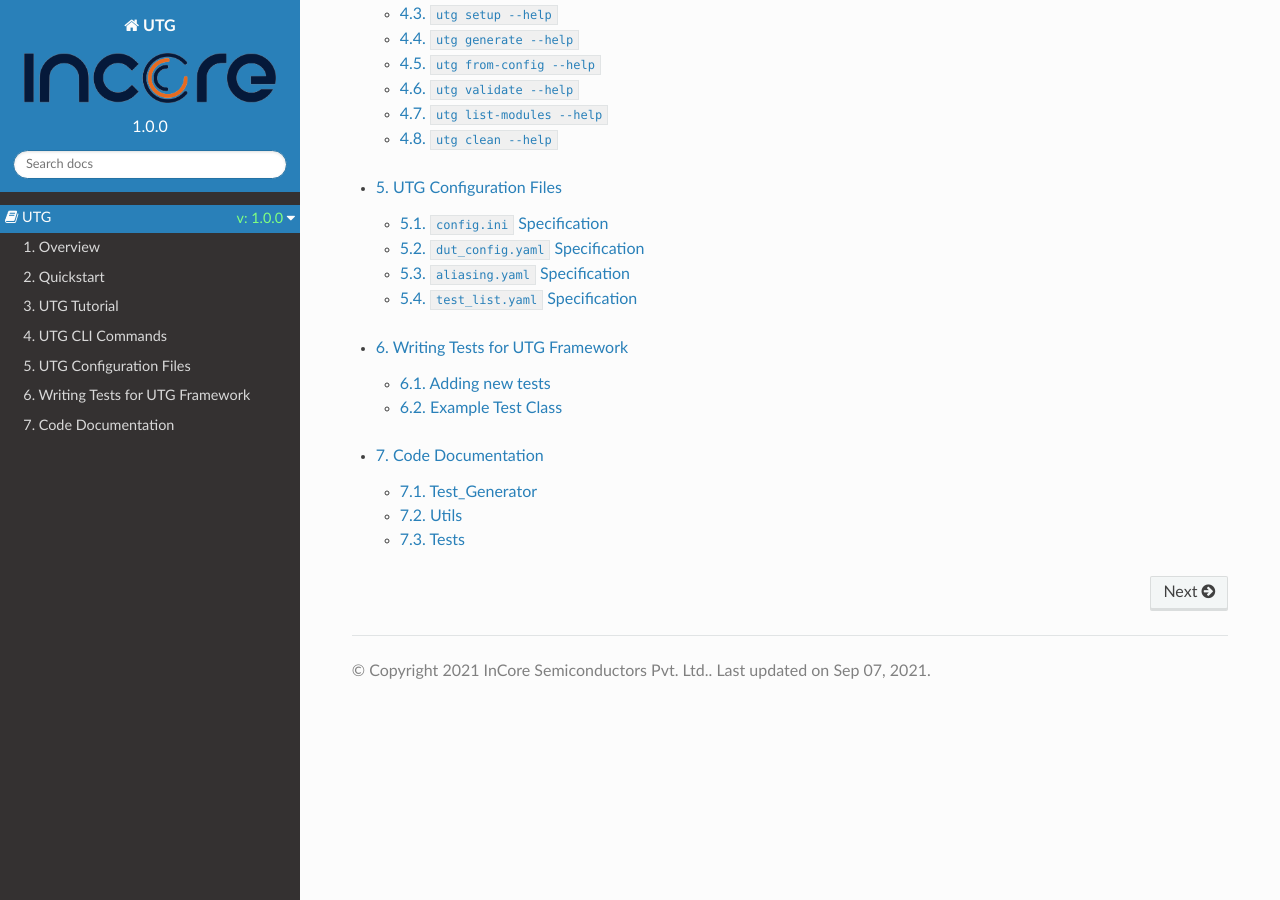
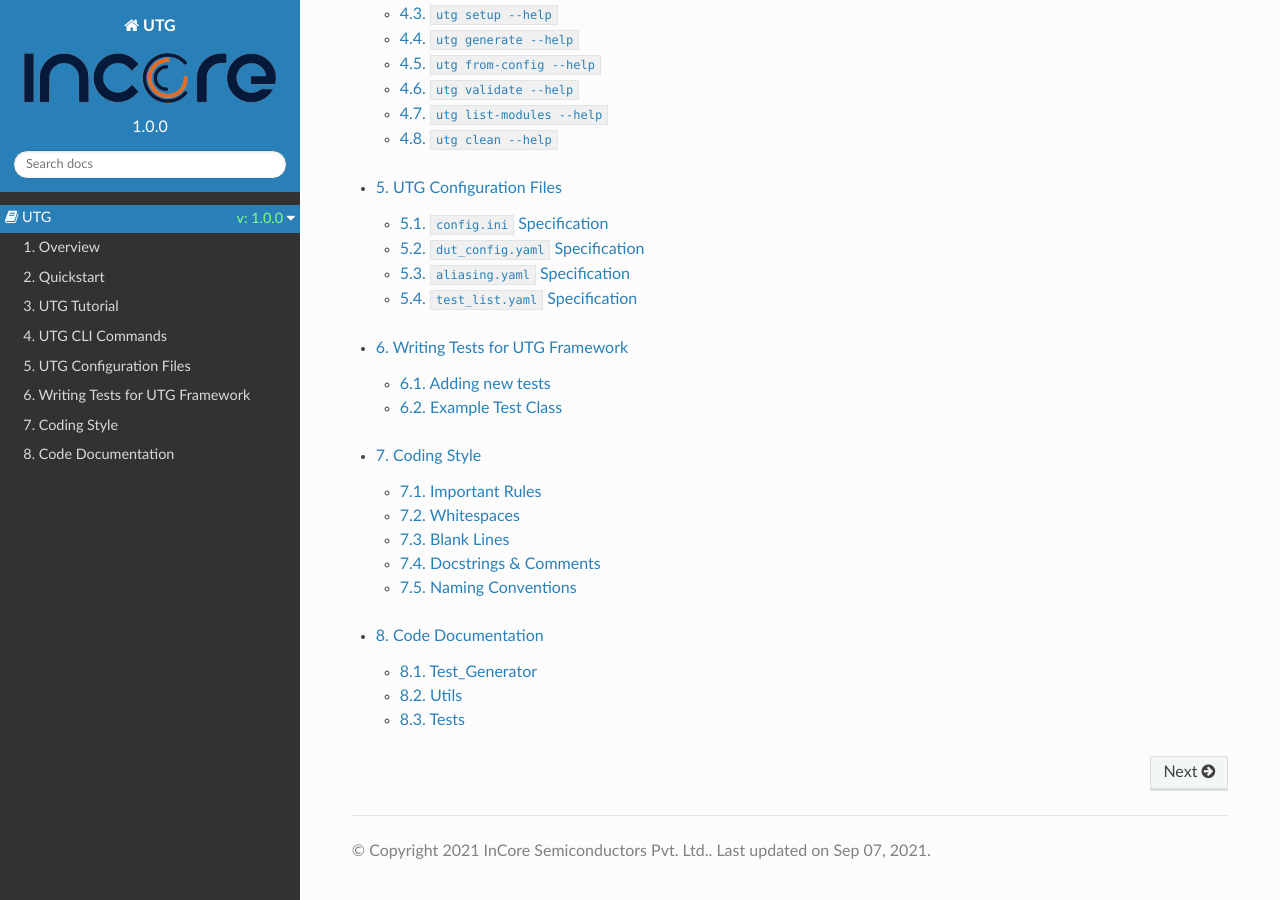
Before and after one commit to incoresemi/uatg, a Sphinx documentation site: the page built from docs/source/index.rst, in a window 1280 px wide and 900 px high, scrolled down 578 px. Built offline with Sphinx 7.4.7 and the Read the Docs theme 2.0.0, drawn with Linux system fonts in a browser that asks for light colours; pages that are not in the unit, such as notebooks, are missing from menus; some of the changed lines change nothing that is shown.

Commit message:
added coding_style.rst

```diff
--- /dev/null
+++ b/docs/source/coding_style.rst
@@ -0,0 +1,123 @@
+.. _coding_style:
+
+=============
+Coding Style
+=============
+
+To maintain our source code clean and consistent, we use
+`Google-Python <https://github.com/google/styleguide/blob/gh-pages/pyguide.md>`__
+formatting along with a few additional naming conventions and rules. The
+formatting tool can be installed by following the
+`Google-yapf <https://github.com/google/styleguide/blob/gh-pages/pyguide.md>`__
+guide. One can use the ``--style google`` flag in yapf to use the
+Google-Python formatting.
+
+Important Rules
+~~~~~~~~~~~~~~~
+
+-  Maximum line length is **80** characters. Exceptions are: Imports,
+   URL's, Paths and docstrings that cant be split into separate lines.
+-  Variables **SHOULD** be named in ***snake*\ case\_** and not in
+   CamelCasing.
+-  Use parantheses ``()`` minimally.
+-  Prefer small and focussed functions & classes.
+-  Python's implicit line concatenation allow extending of expressions
+   in ``(), [], {}``. These expressions can be split over multiple line
+   without using backslashes.
+
+   .. code:: python
+
+       # Implicit Line Concatenation
+       def function(name, age, height=100, country='IND', qualification='Some Degree',
+                    Job='Unemployed', hobbies='swimming'):
+                   pass
+
+        list_of_fruits = [
+            'apple', 'mango',
+            'kivy',
+            'peach'
+        ]
+
+-  When a literal string won't fit on a single line, use parentheses for
+   implicit line joining.
+
+   .. code:: python
+
+       x = ('This is a very very very long long '
+            'long long long long long long string')
+
+-  Use Python3's
+   `f-strings <https://www.python.org/dev/peps/pep-0498/>`__ wherever
+   possible and avoid ``.format`` and string concatenations.
+   \`\`\`python first\_name = 'John' last\_name = 'Doe'
+
+Avoid This!
+===========
+
+print('Full Name: {0} {1}'.format(first\_name, last\_name)) print('Full
+Name: ' + first\_name + ' ' + last\_name)
+
+Instead Use F-strings
+=====================
+
+print(f'Full Name: {first\_name} {last\_name}') \`\`\` ### Indendation
+\* Never use tabs and spaces together. \* Use **Tabs for indentation**.
+And each tab corresponds to 4 spaces. \* In the case of line
+continuation, align the new line's wrapping vertically.
+
+Whitespaces
+~~~~~~~~~~~
+
+-  Follow standard typographic rules for the use of spaces around
+   punctuation.
+-  No whitespace inside parentheses, brackets or braces.
+-  No whitespace before a comma, semicolon, or colon.
+-  Should use whitespace after a comma, semicolon, or colon, except at
+   the end of the line.
+-  No trailing whitespace.
+-  Surround binary operators with a single space on either side for
+   assignment ``=``, comparisons
+   (``==, <, >, !=, <>, <=, >=, in, not in, is, is not``), and Booleans
+   (``and, or, not``).
+
+   .. code:: python
+
+       # Not this!
+       ans = [ 'apple', { 'a' : 5 }, ( '3' , '4') ]
+       #      ^          ^   ^ ^ ^    ^   ^  ^   ^
+       # Instead
+       ans = ['apple', {'a': 5}, ('3', '4')]
+
+Blank Lines
+~~~~~~~~~~~
+
+-  Two blank lines between top-level definitions, for both functions and
+   class definitions.
+-  One blank line between method definitions and between the class line
+   and the first method.
+-  No blank line following a ``def`` line. Use single blank lines as you
+   judge appropriate within functions or methods.
+
+Docstrings & Comments
+~~~~~~~~~~~~~~~~~~~~~
+
+A docstring is a string that is the first statement in a package,
+module, class or function. \* Always use the three double-quote
+``""" docstring """`` format for docstrings (`PEP
+257 <https://www.google.com/url?sa=D&q=http://www.python.org/dev/peps/pep-0257/>`__).
+\* A docstring should be organized as a summary line (a line not
+exceeding 80 characters) terminated by punctuation. When writing more
+(encouraged), this must be followed by a blank line, followed by the
+rest of the docstring starting at the same cursor position as the first
+quote of the first line. There are more formatting guidelines for
+docstrings below.
+
+Naming Conventions
+~~~~~~~~~~~~~~~~~~
+
+-  Follow ``snake_casing`` strictly.
+-  Avoid single-character naming to the possible extent.
+-  As a rule of thumb, a name's descriptiveness should be proportional
+   to its scope of visibility.
+-  Avoid overriding python's internal keywords.
+-  File names should not contain ``-``.
--- a/docs/source/index.rst
+++ b/docs/source/index.rst
@@ -13,5 +13,6 @@
    utg_cli
    configuration_files
    creating_new_tests
+   coding_style
    code-doc
    changelog
```
